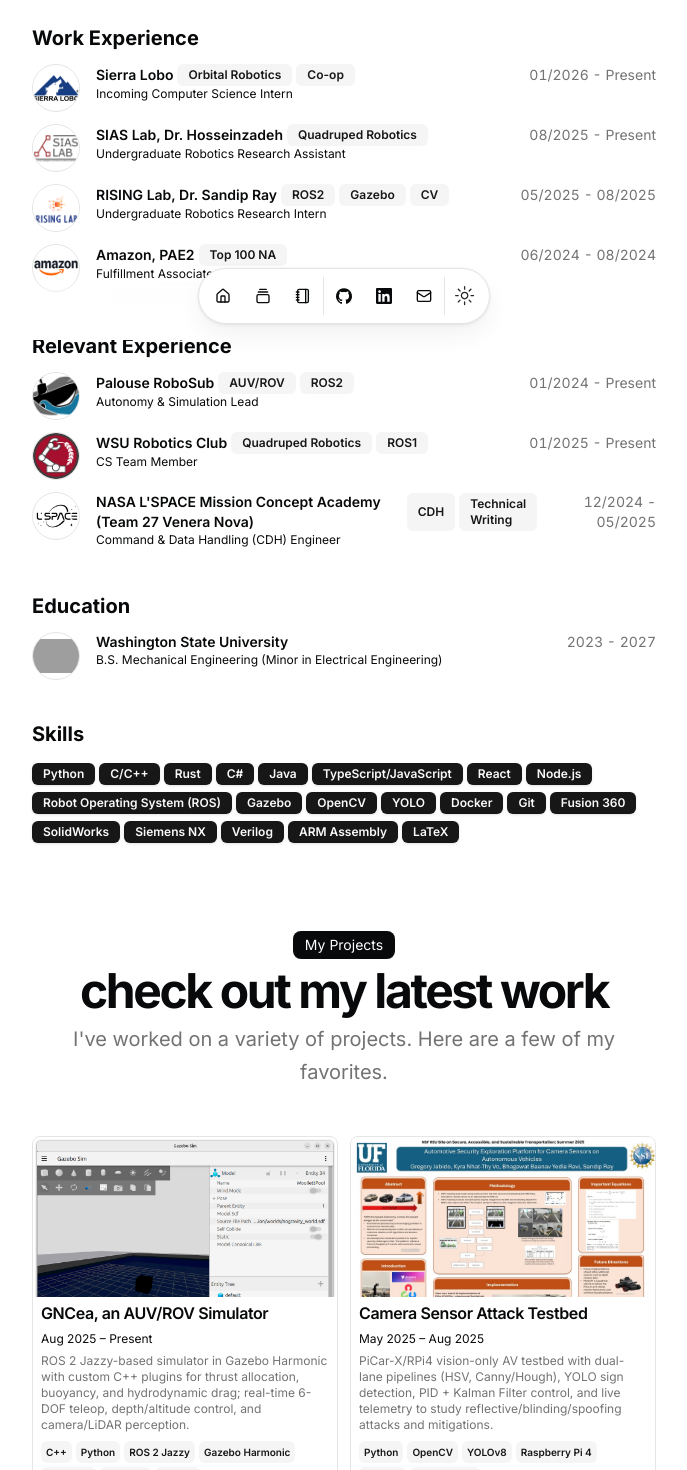
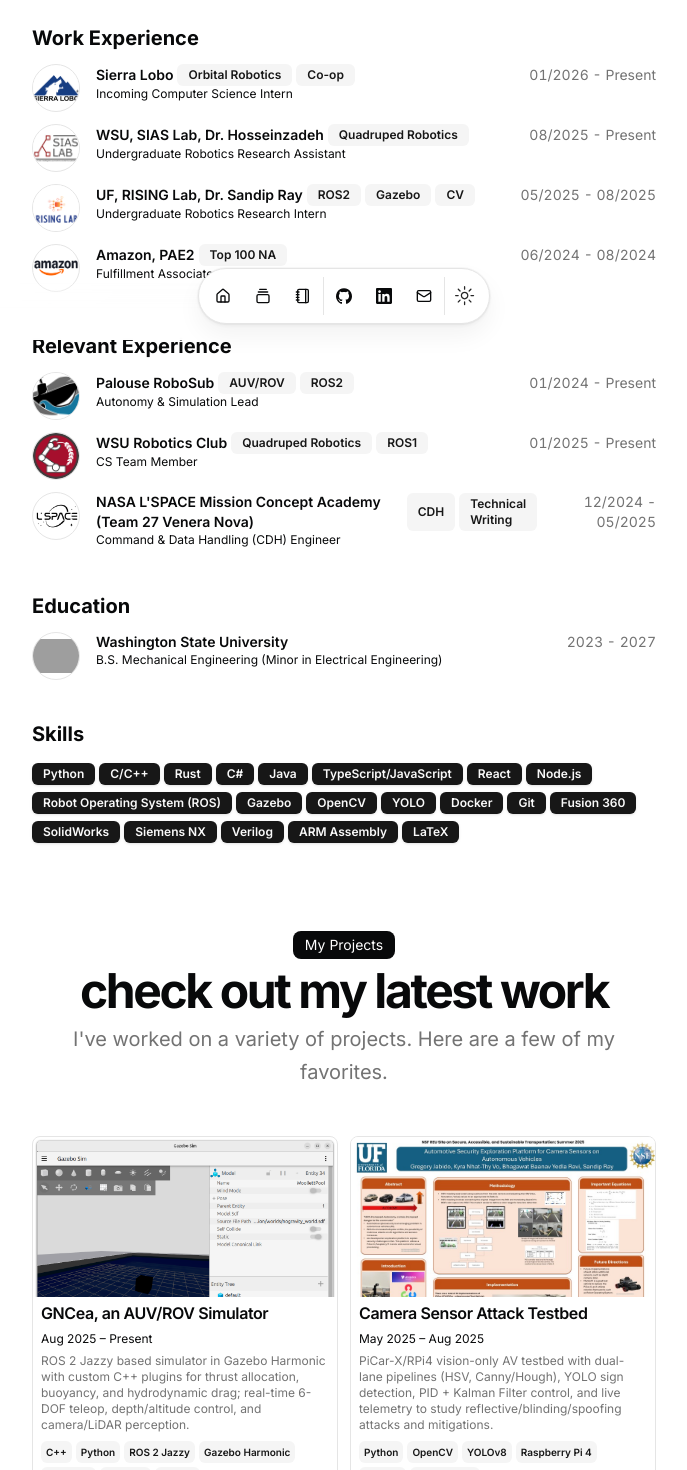
Before and after one commit to sangregoriokimpo/personalwebsite, a Next.js app: page / in a window 1280 px wide. Shown: the part 460-1930 px from the top of the page, without its empty margins (296-983 px from the left). Built offline with nearby package versions, Linux system fonts and the light colour scheme; grey boxes are pictures that could not be loaded.

Commit message:
implementation: added school names to research internships, changed some links

```diff
--- a/src/data/resume.tsx
+++ b/src/data/resume.tsx
@@ -81,7 +81,7 @@
         "Co-op focused on orbital robotics using ROS and NVIDIA Isaac Sim; contributing to autonomy & simulation workflows.",
     },
     {
-      company: "SIAS Lab, Dr. Hosseinzadeh",
+      company: "WSU, SIAS Lab, Dr. Hosseinzadeh",
       href: "https://labs.wsu.edu/siaslab/",
       badges: ["Quadruped Robotics"],
       location: "Pullman, WA",
@@ -93,7 +93,7 @@
         "Developing Isaac Sim implementation of HuNavSim for Unitree Go2 quadruped, modeling social intention and enabling safe path planning around people.",
     },
     {
-      company: "RISING Lab, Dr. Sandip Ray",
+      company: "UF, RISING Lab, Dr. Sandip Ray",
       href: "https://sandip.ece.ufl.edu/rising-lab/",
       badges: ["ROS2", "Gazebo", "CV"],
       location: "Gainesville, FL",
@@ -171,11 +171,11 @@
   projects: [
     {
       title: "GNCea, an AUV/ROV Simulator",
-      href: "https://github.com/sangregoriokimpo/GNCea",
+      href: "https://github.com/PalouseRobosub/GNCea",
       dates: "Aug 2025 – Present",
       active: true,
       description:
-        "ROS 2 Jazzy-based simulator in Gazebo Harmonic with custom C++ plugins for thrust allocation, buoyancy, and hydrodynamic drag; real-time 6-DOF teleop, depth/altitude control, and camera/LiDAR perception.",
+        "ROS 2 Jazzy based simulator in Gazebo Harmonic with custom C++ plugins for thrust allocation, buoyancy, and hydrodynamic drag; real-time 6-DOF teleop, depth/altitude control, and camera/LiDAR perception.",
       technologies: [
         "C++",
         "Python",
@@ -188,7 +188,7 @@
       links: [
         {
           type: "Source",
-          href: "https://github.com/sangregoriokimpo/GNCea",
+          href: "https://github.com/PalouseRobosub/GNCea",
           icon: <Icons.github className="size-3" />,
         },
       ],
```
